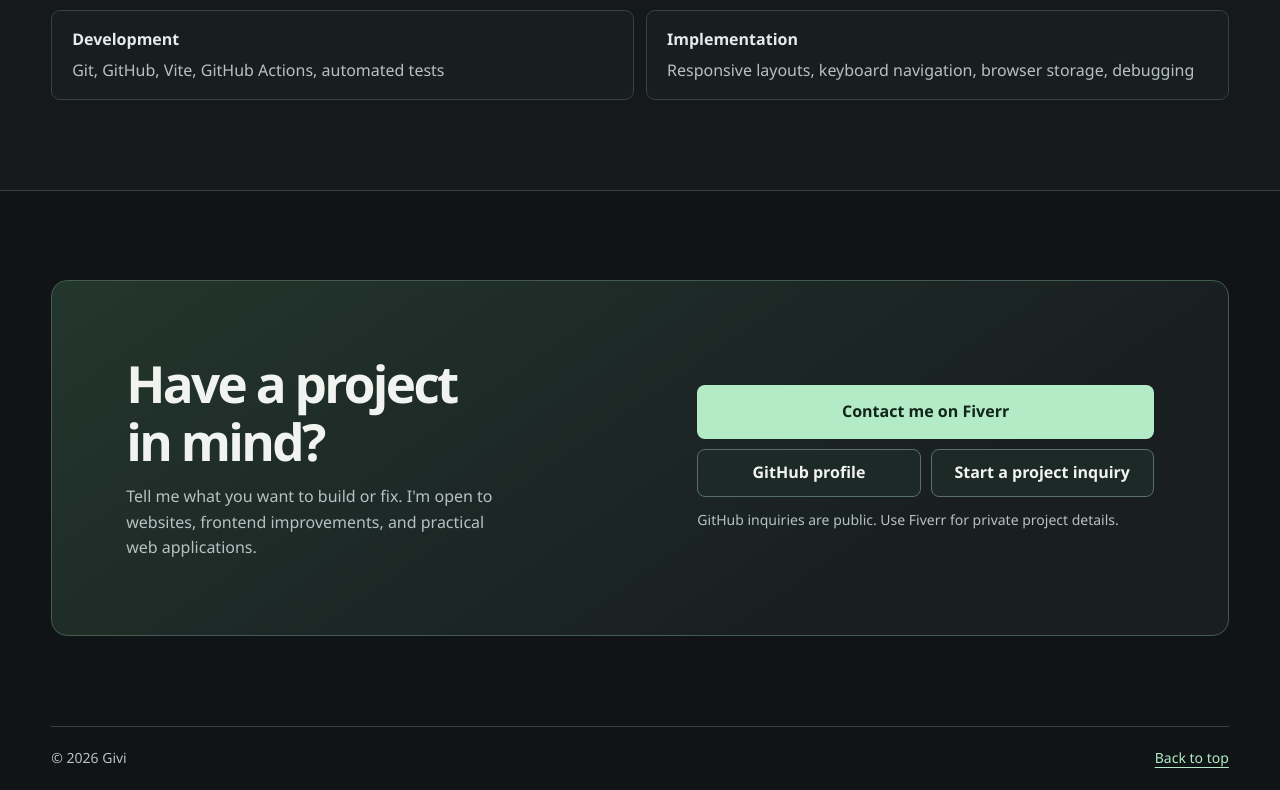
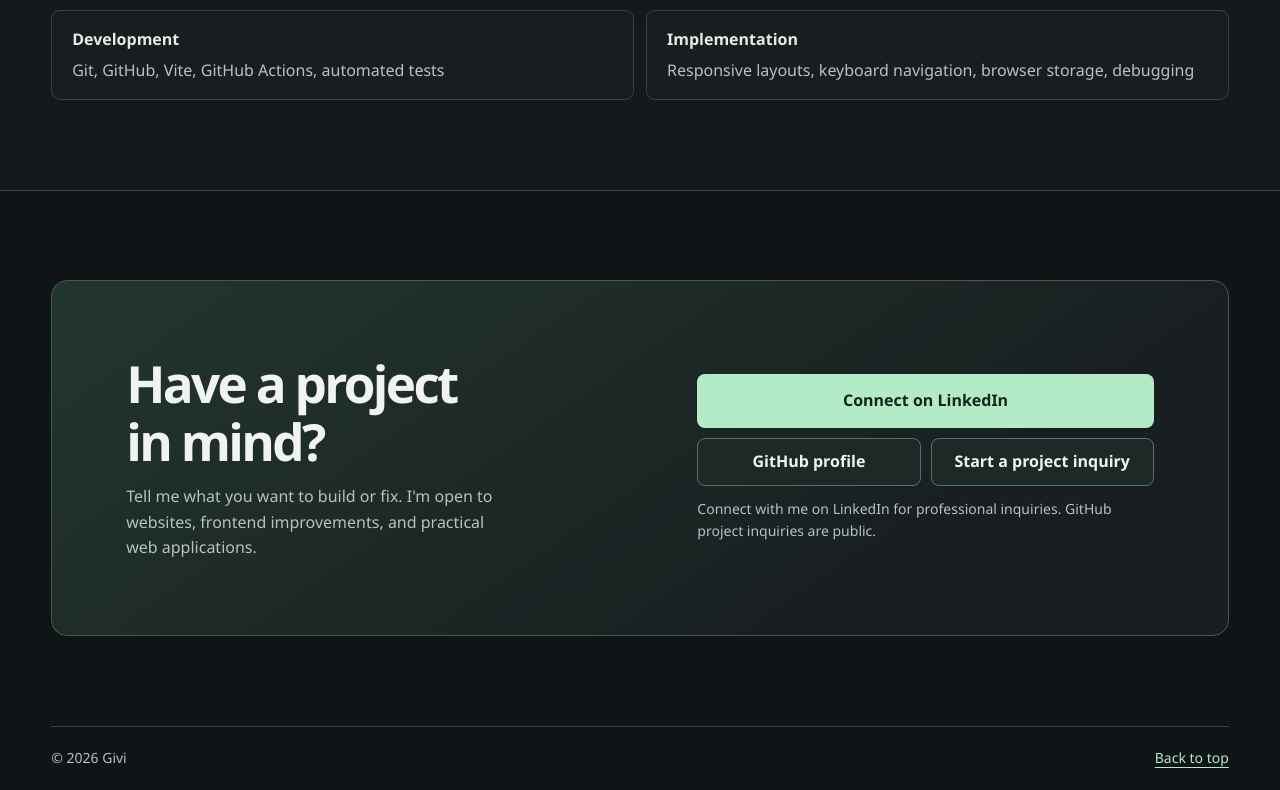
Before and after one commit to givi588/givi-portfolio, a React (Vite) app: page / in a window 1280 px wide. Shown: the part 3316-4106 px from the top of the page. Built offline with nearby package versions, Linux system fonts and the light colour scheme.

Commit message:
Use LinkedIn as the primary portfolio contact

```diff
--- a/scripts/render-smoke.mjs
+++ b/scripts/render-smoke.mjs
@@ -24,7 +24,8 @@ try {
   assert.match(html, /Category Dashboard/);
   assert.match(html, /href="#case-study"/);
   assert.match(html, /Read the technical breakdown/);
-  assert.match(html, /Contact me on Fiverr/);
+  assert.match(html, /<a href="https:\/\/www\.linkedin\.com\/in\/givi-pruidze-43929944a\/" class="button primary" target="_blank" rel="noopener noreferrer">Connect on LinkedIn<\/a>/);
+  assert.ok(html.includes('Connect with me on LinkedIn for professional inquiries. GitHub project inquiries are public.'));
   for (const id of ['top', 'main', 'work', 'about', 'skills', 'contact', 'services', 'case-study']) {
     assert.ok(html.includes('id="' + id + '"'), 'Missing anchor: ' + id);
   }
--- a/src/App.jsx
+++ b/src/App.jsx
@@ -223,11 +223,11 @@ function Contact() {
       </div>
       <div>
         <div className="actions contact-actions">
-          <ExternalLink className="button primary" href={links.fiverr}>Contact me on Fiverr</ExternalLink>
+          <ExternalLink className="button primary" href={links.linkedin}>Connect on LinkedIn</ExternalLink>
           <ExternalLink className="button secondary" href={links.github}>GitHub profile</ExternalLink>
           <ExternalLink className="button secondary" href={links.inquiry}>Start a project inquiry</ExternalLink>
         </div>
-        <p className="contact-note">GitHub inquiries are public. Use Fiverr for private project details.</p>
+        <p className="contact-note">Connect with me on LinkedIn for professional inquiries. GitHub project inquiries are public.</p>
       </div>
     </div>
   </section>;
--- a/src/siteData.js
+++ b/src/siteData.js
@@ -135,6 +135,6 @@ export const services = [
 
 export const links = {
   github: 'https://github.com/givi588',
-  fiverr: 'https://www.fiverr.com/givi588/fix-html-css-and-javascript-website-bugs',
+  linkedin: 'https://www.linkedin.com/in/givi-pruidze-43929944a/',
   inquiry: 'https://github.com/givi588/givi588/issues/new?template=project-inquiry.yml',
 };
```
Also changed, not shown: 2 other files (tests, documents, lock files or other folders).
